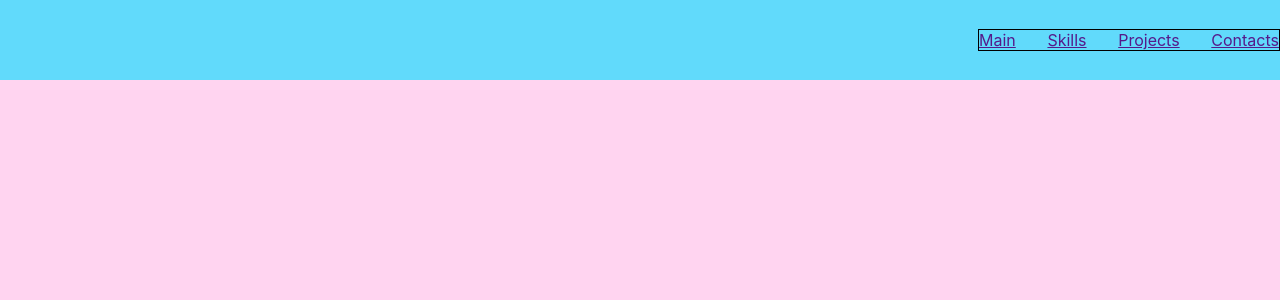
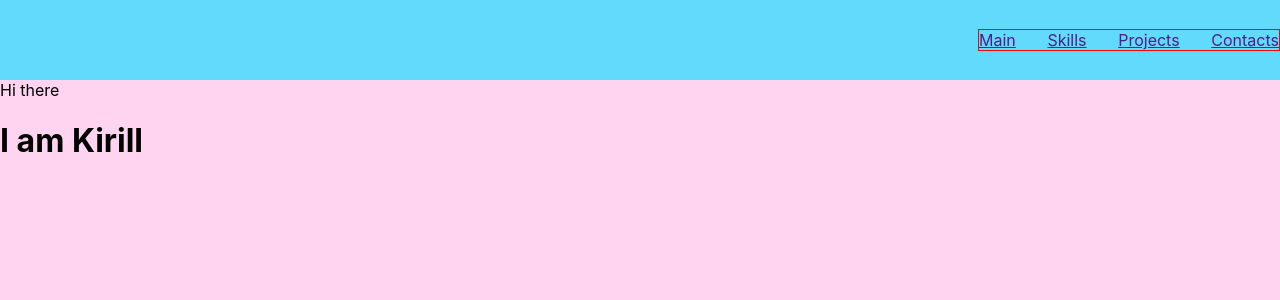
Before and after one commit to KirillDolzhenkov/portfolio, a React (Create React App) app: page / in a window 1280 px wide. Shown: the top 300 px of the page. Built offline with nearby package versions, Linux system fonts and the light colour scheme.

Commit message:
update project

```diff
--- a/src/App.css
+++ b/src/App.css
@@ -1,38 +1,2 @@
 .App {
-  text-align: center;
 }
-
-.App-logo {
-  height: 40vmin;
-  pointer-events: none;
-}
-
-@media (prefers-reduced-motion: no-preference) {
-  .App-logo {
-    animation: App-logo-spin infinite 20s linear;
-  }
-}
-
-.App-header {
-  background-color: #282c34;
-  min-height: 100vh;
-  display: flex;
-  flex-direction: column;
-  align-items: center;
-  justify-content: center;
-  font-size: calc(10px + 2vmin);
-  color: white;
-}
-
-.App-link {
-  color: #61dafb;
-}
-
-@keyframes App-logo-spin {
-  from {
-    transform: rotate(0deg);
-  }
-  to {
-    transform: rotate(360deg);
-  }
-}
--- a/src/App.js
+++ b/src/App.js
@@ -1,5 +1,6 @@
 import React from "react";
-import './App.css';
+
+import "./App.css";
 import {Header} from "./components/Header/Header";
 import {Main} from "./components/Main/Main";
 
--- a/src/components/Header/Header.jsx
+++ b/src/components/Header/Header.jsx
@@ -1,12 +1,12 @@
 import React from "react";
-import styles from "./Header.module.css"
+
+import style from "./Header.module.css";
 import {Nav} from "../Navbar/Nav";
 
 const Header = () => {
     return(
-        <div className={styles.header}>
+        <div className={style.header}>
             <Nav/>
-
         </div>
     )
 }
--- a/src/components/Main/Main.jsx
+++ b/src/components/Main/Main.jsx
@@ -5,6 +5,9 @@ const Main = () => {
     return(
         <div className={styles.mainBlock}>
             <div className={styles.text}></div>
+                <span>Hi there</span>
+            <h1>I am Kirill</h1>
+            <p></p>
             <div className={styles.photo}></div>
         </div>
     )
--- a/src/components/Navbar/Nav.jsx
+++ b/src/components/Navbar/Nav.jsx
@@ -1,5 +1,6 @@
 import React from "react";
-import styles from "./Nav.module.css"
+
+import styles from "./Nav.module.css";
 
 const Nav = () => {
     return(
--- a/src/components/Navbar/Nav.module.css
+++ b/src/components/Navbar/Nav.module.css
@@ -1,5 +1,5 @@
 .nav{
-    border: 1px solid;
+    border: 1px solid red;
     width: 300px;
     display: flex;
     justify-content: space-between;
```
